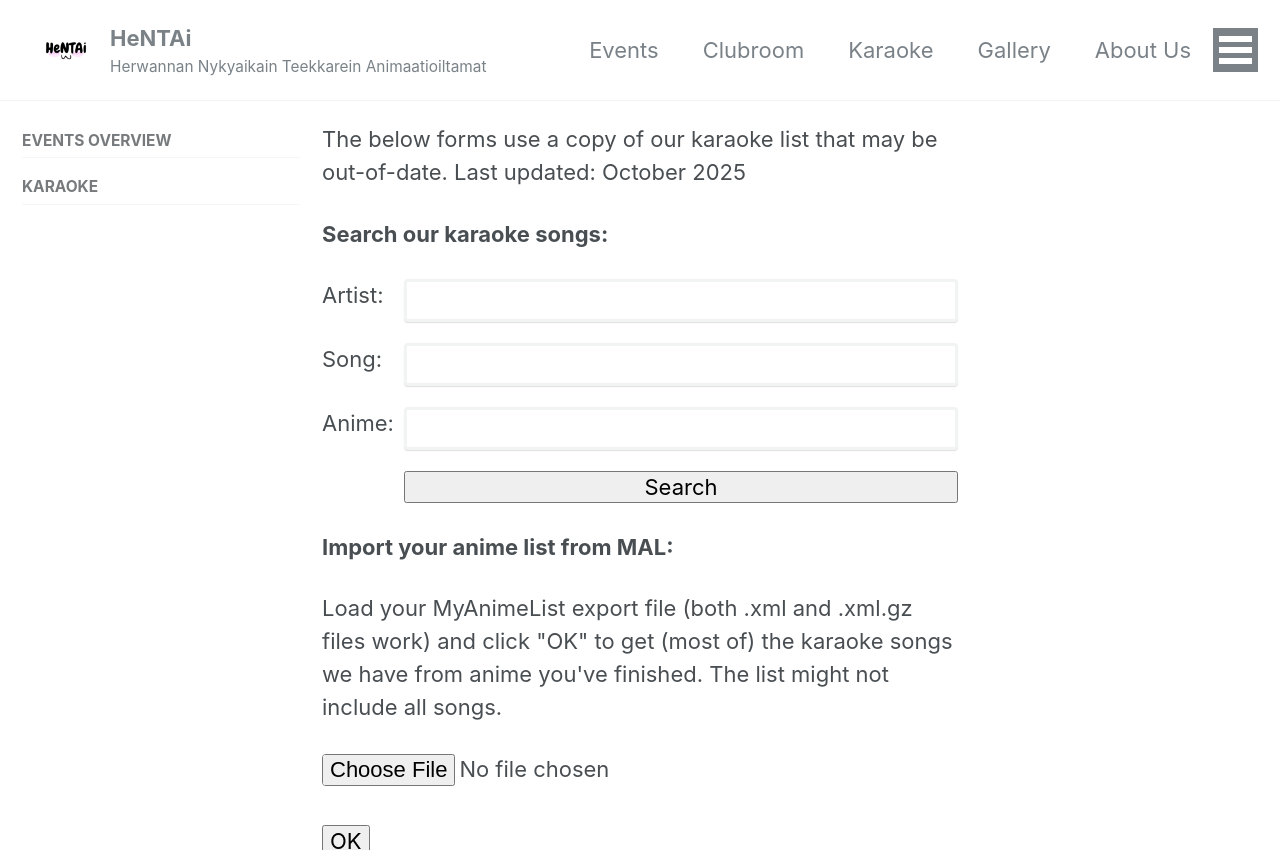
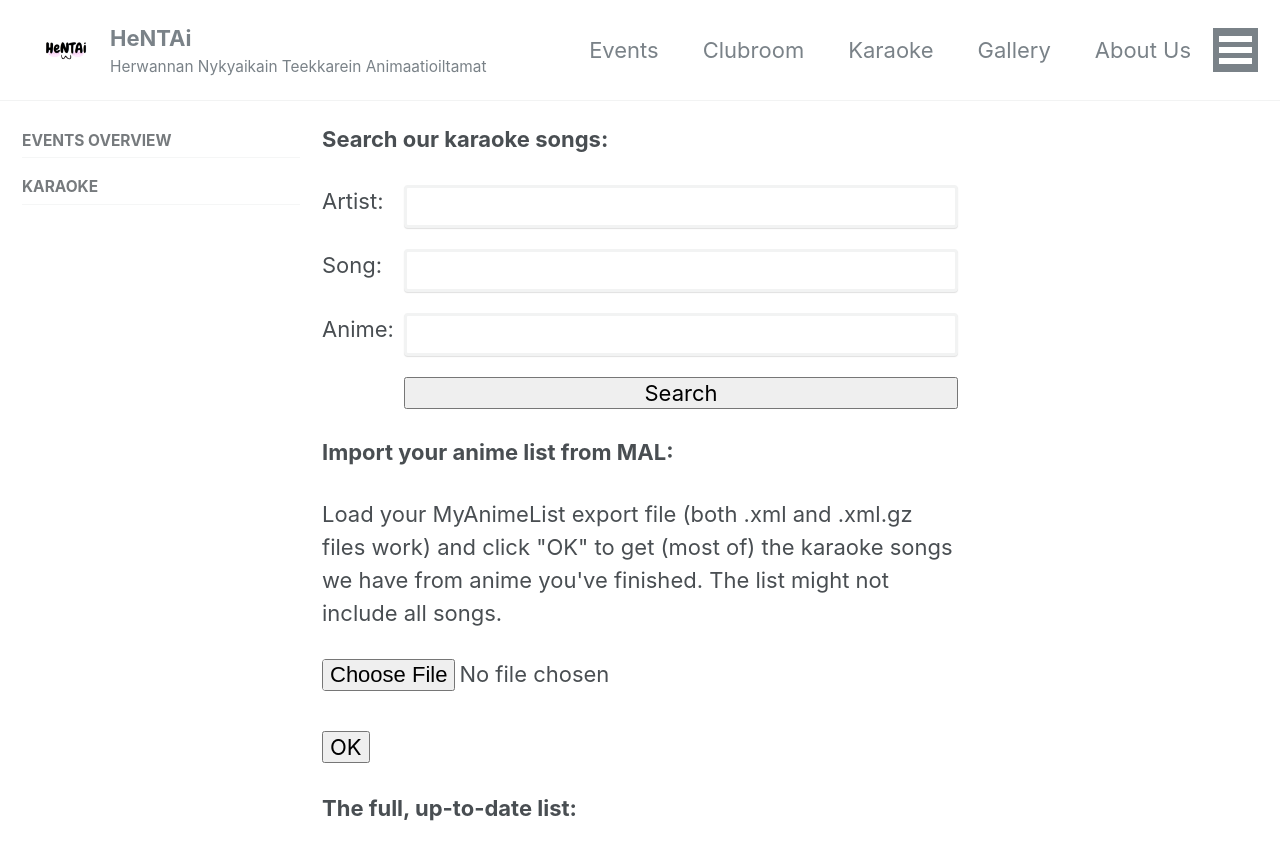
Before and after one commit to HNTA-Club/website, a Jekyll site: the page built from _pages/karaoke-beta.html, in a window 1280 px wide and 900 px high, cut to the strip 0-850 px from the top of the window. Built offline with Jekyll 4.4.1, drawn with Linux system fonts in a browser that asks for light colours; cached includes are drawn as plain includes; nearby versions of some CDN libraries; some of the changed lines change nothing that is shown.

Commit message:
testing automatic karaoke list syncing

```diff
--- a/_pages/karaoke-beta.html
+++ b/_pages/karaoke-beta.html
@@ -7,7 +7,7 @@
 
 <noscript><p>NOTE: JavaScript is required for this page to function! </p></noscript>
 
-<p>The below forms use a copy of our karaoke list that may be out-of-date. Last updated: <span id="lastupdate">loading...</span> </p>
+<!--<p>The below forms use a copy of our karaoke list that may be out-of-date. Last updated: <span id="lastupdate">loading...</span> </p>-->
 
 <p style="font-weight: bold;">Search our karaoke songs: </p>
 <div style="display: grid; grid-template-columns: max-content auto; grid-gap: 10px; margin-bottom: 1.2em;">
@@ -35,12 +35,33 @@
 <script type="text/javascript">
 // WARNING: HERE BE DRAGONS (= ugly code)
 // Created by Erufailon4 for HNTA
+// with help from The_Anthony
 
+async function scrapeGoogle() {
+	let res = await fetch("https://docs.google.com/spreadsheets/u/0/d/e/2PACX-1vTFHxMlqkQW-aVmnz8IcB1w6glfoY0WNsu-EtIlCPBNzEK38UfJAwWJGHAmQErX9zcQdwL8XLyrr7FI/pub?output=tsv&range=B1:D");
+	let html = await res.text();
+	let row_data = html
+  .split("\n")
+  .map(row =>
+    row
+      .split("\t")
+      .map(elem => elem.trim())
+	);
+	let data = row_data.slice(1).map(row => {
+  let obj = {artist: row[0], title: row[1], anime: row[2]};
+  return obj;
+	});
+	return data;
+}
+
+var songlist;
 const output = document.querySelector(".output");
-document.getElementById("lastupdate").innerText = lastupdated;
-const songlist = parseCSV(karaokelist);
-console.log("karaoke list parsed, songs:");
-console.log(songlist.length);
+//document.getElementById("lastupdate").innerText = lastupdated;
+(async () => {
+	songlist = await scrapeGoogle();
+	console.log("karaoke list parsed, songs:");
+	console.log(songlist.length);
+})()
 
 async function decompressBlob(blob) {
   console.log("decompressing");
```
